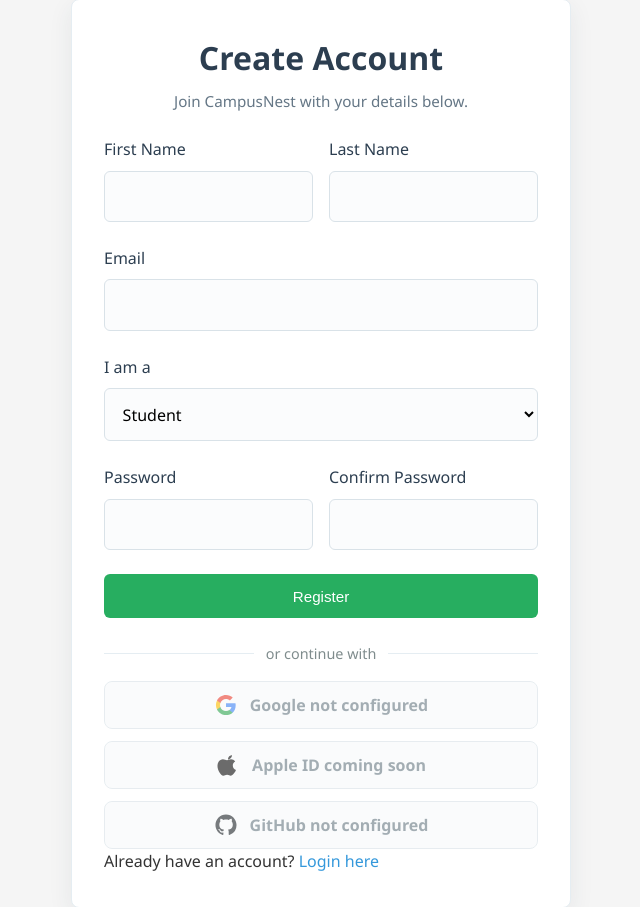
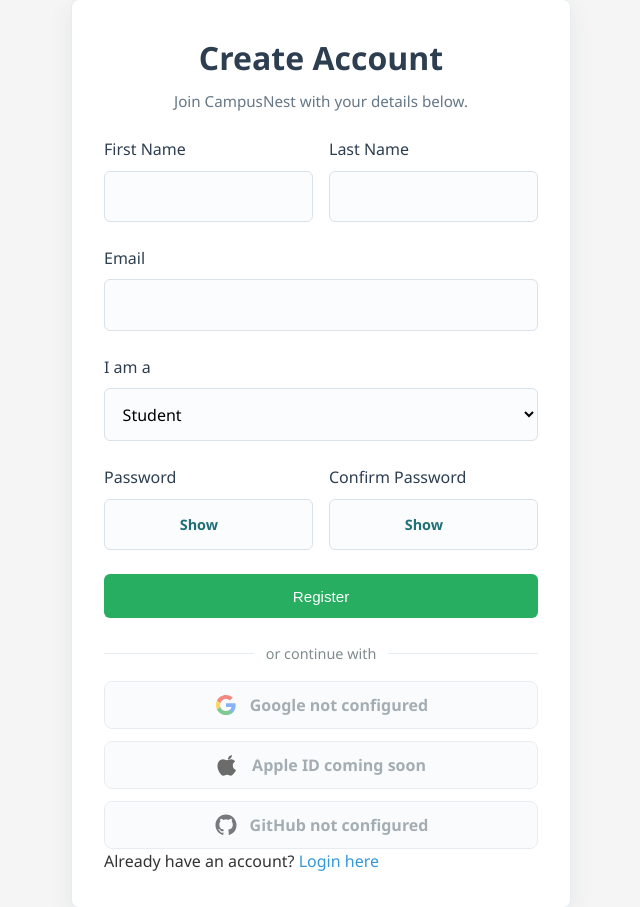
Before and after one commit to michaelsunprince2-commits/CampusHub, a PHP site: page /campusnest/php/public/register.php in a window 1280 px wide. Shown: the part 159-1066 px from the top of the page, without its empty margins (319-959 px from the left). Run offline with PHP 8.4, Linux system fonts and the light colour scheme.

Commit message:
Add password visibility toggles

```diff
--- a/php/public/register.php
+++ b/php/public/register.php
@@ -92,6 +92,35 @@ require_once '../templates/header.php';
             border: 1px solid #d9e2e8;
             border-radius: 6px;
             background: #fbfcfd;
+        }
+
+        .password-field {
+            position: relative;
+        }
+
+        .password-field input {
+            width: 100%;
+            padding-right: 4.75rem;
+        }
+
+        .password-toggle {
+            position: absolute;
+            right: 0.6rem;
+            top: 50%;
+            transform: translateY(-50%);
+            border: 0;
+            background: transparent;
+            color: #1f6f78;
+            cursor: pointer;
+            font: inherit;
+            font-size: 0.9rem;
+            font-weight: 700;
+            padding: 0.25rem;
+        }
+
+        .password-toggle:focus {
+            outline: 2px solid rgba(31, 111, 120, 0.25);
+            border-radius: 4px;
         }
 
         .form-group button {
@@ -221,12 +250,18 @@ require_once '../templates/header.php';
         <div class="auth-form-row">
             <div class="form-group">
                 <label for="password">Password</label>
-                <input type="password" id="password" name="password" required>
+                <div class="password-field">
+                    <input type="password" id="password" name="password" required>
+                    <button type="button" class="password-toggle" data-password-toggle="password" aria-label="Show password">Show</button>
+                </div>
             </div>
 
             <div class="form-group">
                 <label for="confirm_password">Confirm Password</label>
-                <input type="password" id="confirm_password" name="confirm_password" required>
+                <div class="password-field">
+                    <input type="password" id="confirm_password" name="confirm_password" required>
+                    <button type="button" class="password-toggle" data-password-toggle="confirm_password" aria-label="Show confirm password">Show</button>
+                </div>
             </div>
         </div>
 
@@ -243,4 +278,17 @@ require_once '../templates/header.php';
     </div>
 </div>
 
+<script>
+    document.querySelectorAll('[data-password-toggle]').forEach(function(button) {
+        button.addEventListener('click', function() {
+            const input = document.getElementById(button.dataset.passwordToggle);
+            const isHidden = input.type === 'password';
+
+            input.type = isHidden ? 'text' : 'password';
+            button.textContent = isHidden ? 'Hide' : 'Show';
+            button.setAttribute('aria-label', isHidden ? 'Hide password' : 'Show password');
+        });
+    });
+</script>
+
 <?php require_once '../templates/footer.php'; ?>
```
Also changed, not shown: php/public/login.php (+45 -1 lines), php/public/reset-password.php (+49 -2 lines).
